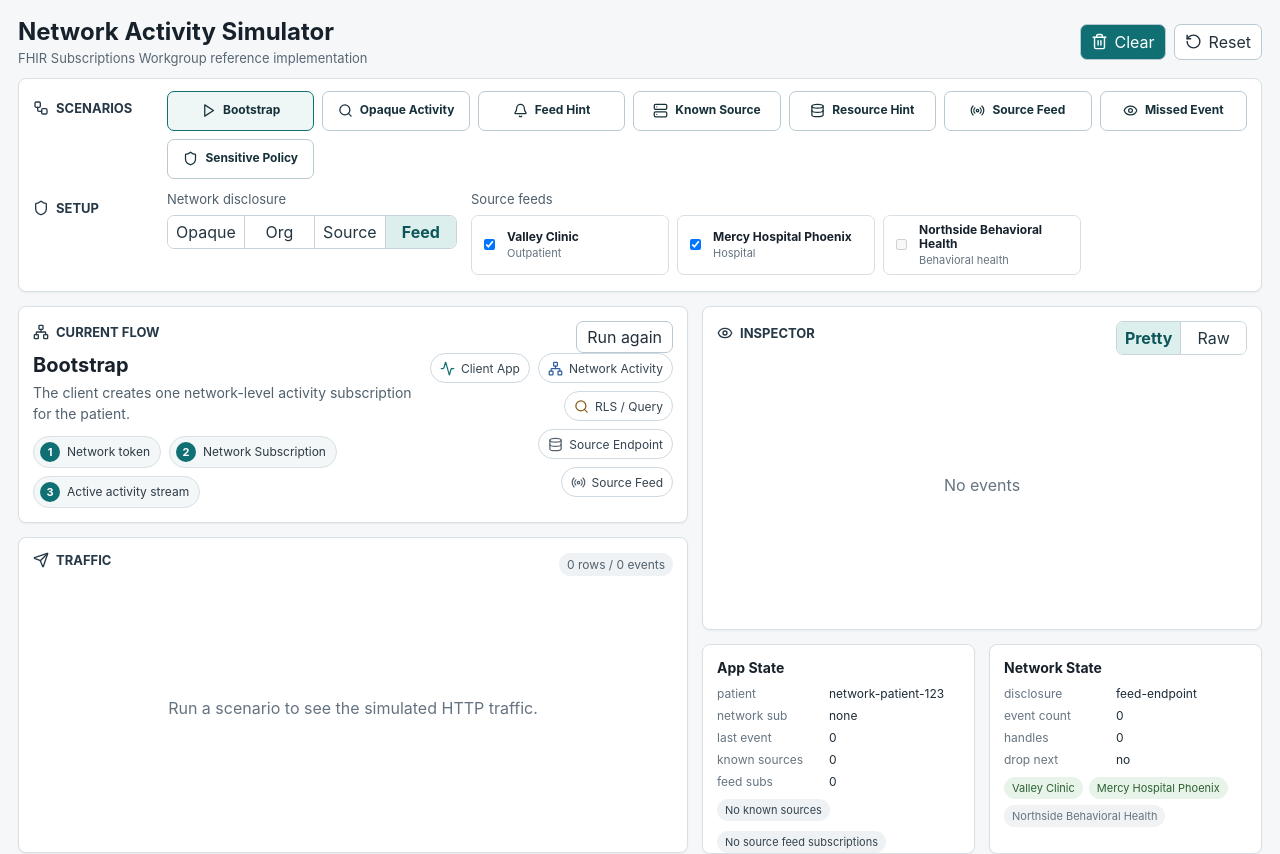
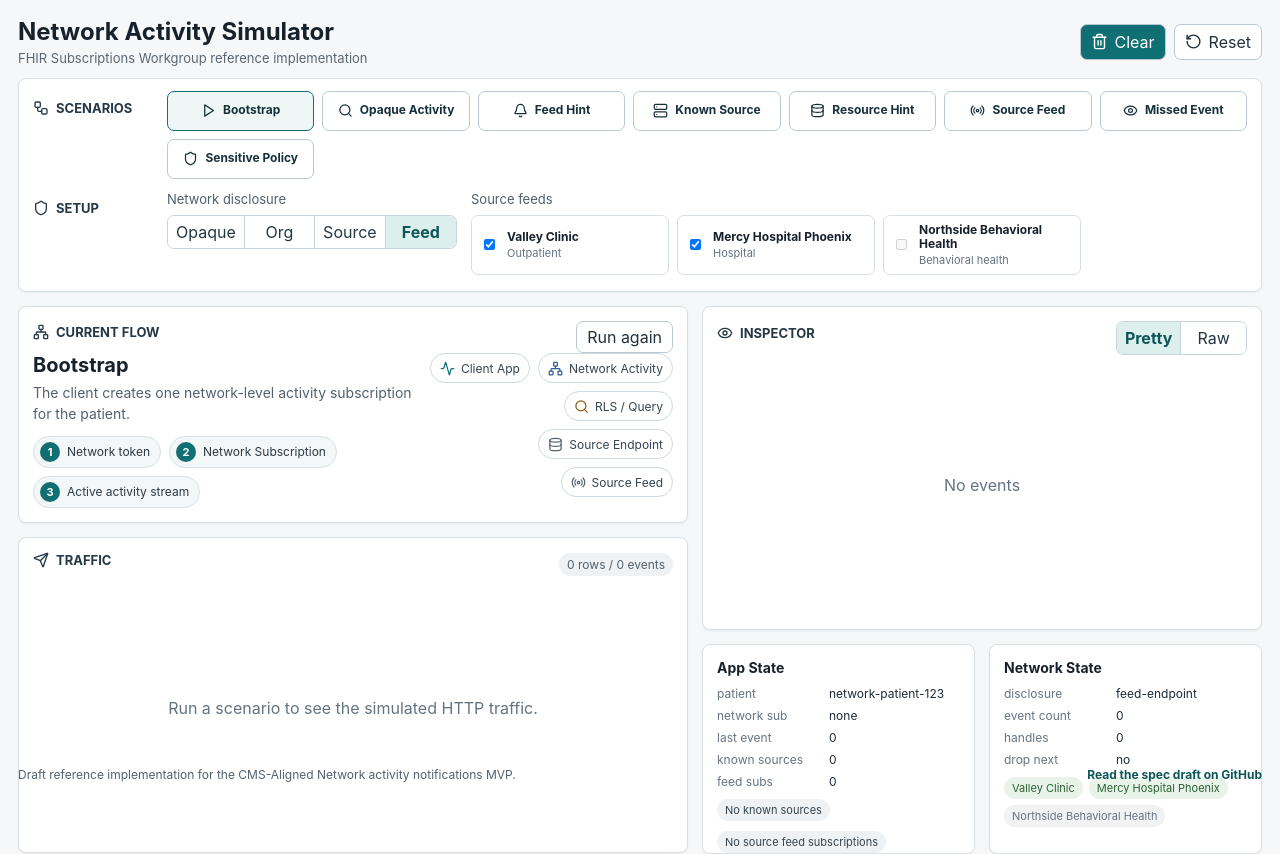
Before and after one commit to jmandel/cms-network-subscriptions-mvp, a React (Vite) app in the folder demo/: page / in a window 1280 px wide. Built offline with nearby package versions, Linux system fonts and the light colour scheme.

Commit message:
Add spec link footer to simulator

```diff
--- a/demo/src/App.tsx
+++ b/demo/src/App.tsx
@@ -320,6 +320,19 @@ export function App() {
           </section>
         </aside>
       </section>
+
+      <footer className="app-footer">
+        <span>
+          Draft reference implementation for the CMS-Aligned Network activity notifications MVP.
+        </span>
+        <a
+          href="https://github.com/jmandel/cms-network-subscriptions-mvp/blob/main/index.md"
+          target="_blank"
+          rel="noreferrer"
+        >
+          Read the spec draft on GitHub
+        </a>
+      </footer>
     </main>
   );
 }
--- a/demo/src/styles.css
+++ b/demo/src/styles.css
@@ -117,6 +117,30 @@ h1 {
   max-width: 1800px;
   min-height: 0;
   width: 100%;
+}
+
+.app-footer {
+  align-items: center;
+  color: #52616d;
+  display: flex;
+  flex: 0 0 auto;
+  flex-wrap: wrap;
+  font-size: 12px;
+  gap: 8px 12px;
+  justify-content: space-between;
+  margin: 12px auto 0;
+  max-width: 1800px;
+  width: 100%;
+}
+
+.app-footer a {
+  color: #0c5559;
+  font-weight: 700;
+  text-decoration: none;
+}
+
+.app-footer a:hover {
+  text-decoration: underline;
 }
 
 .panel {
```
